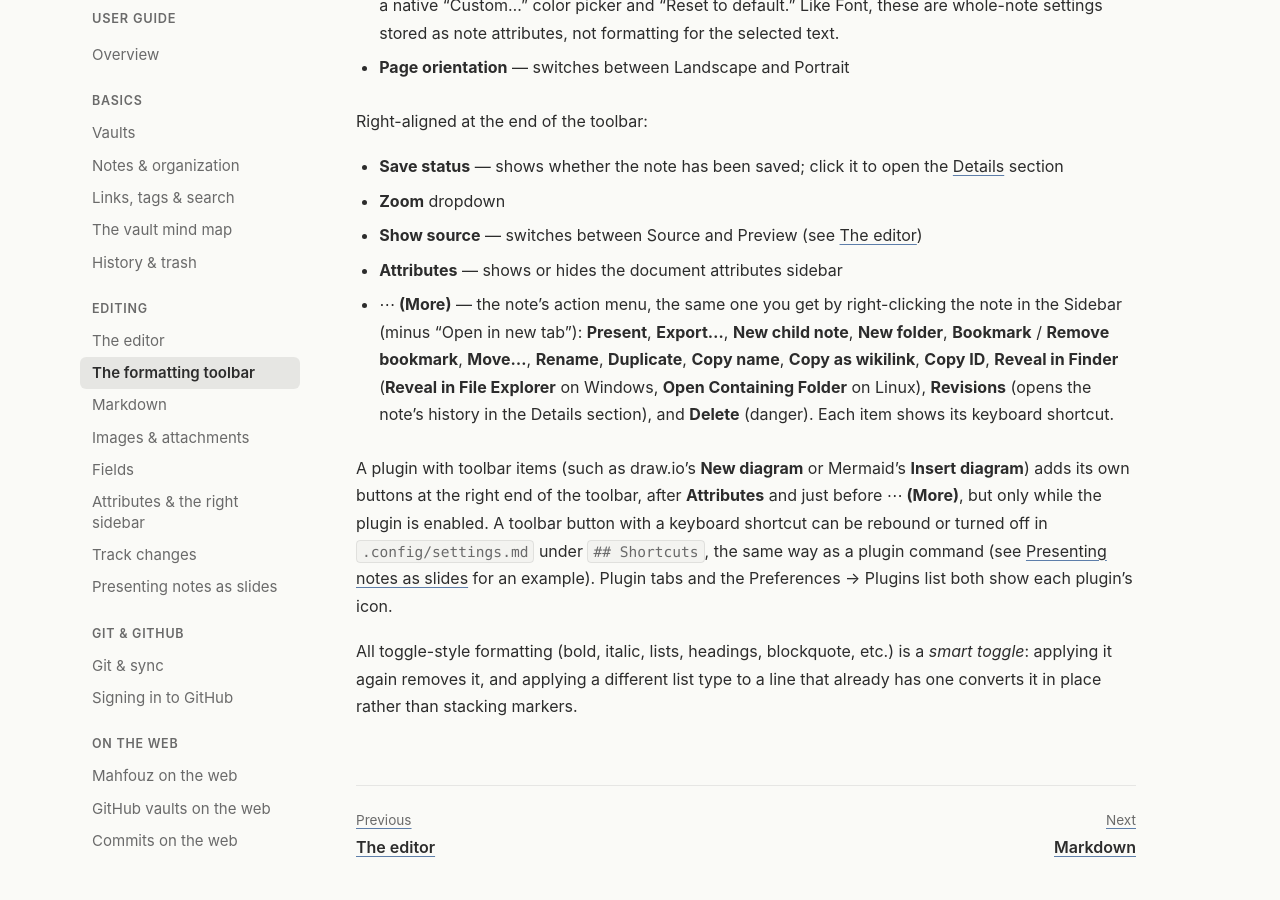
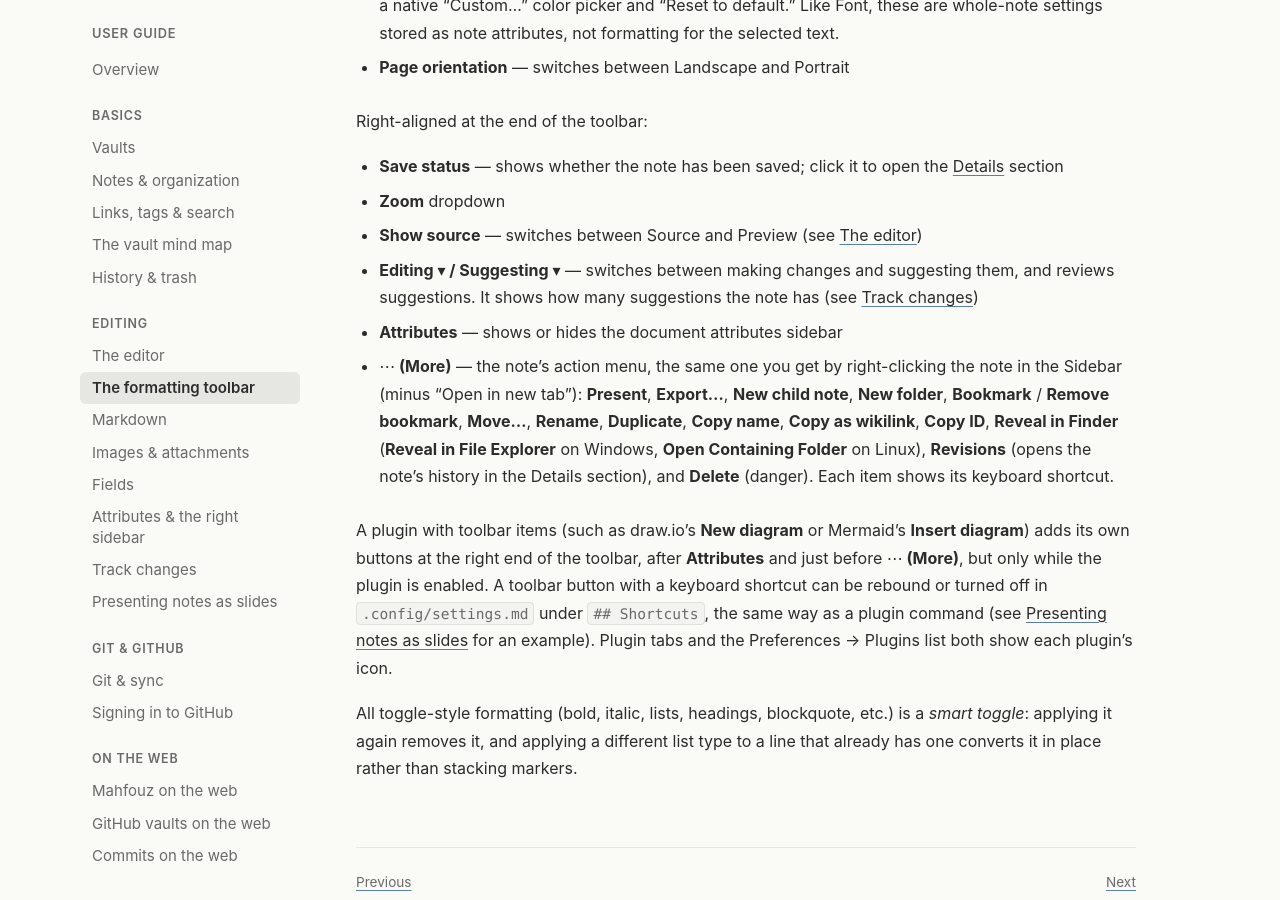
Before and after one commit to mahfouz-app/docs, a Jekyll site: the page built from guide/toolbar.md, in a window 1280 px wide and 900 px high, scrolled down 865 px. Built offline with Jekyll 4.4.1, drawn with Linux system fonts in a browser that asks for light colours.

Commit message:
docs(guide): list the track changes menu on the toolbar page
Co-Authored-By: Claude Opus 5.5 <noreply@anthropic.com>

```diff
--- a/guide/toolbar.md
+++ b/guide/toolbar.md
@@ -37,6 +37,9 @@ Right-aligned at the end of the toolbar:
 - **Zoom** dropdown
 - **Show source** — switches between Source and Preview (see
   [The editor](/guide/editor/))
+- **Editing ▾ / Suggesting ▾** — switches between making changes and
+  suggesting them, and reviews suggestions. It shows how many suggestions
+  the note has (see [Track changes](/guide/track-changes/))
 - **Attributes** — shows or hides the document attributes sidebar
 - **⋯ (More)** — the note's action menu, the same one you get by
   right-clicking the note in the Sidebar (minus "Open in new tab"):
```
